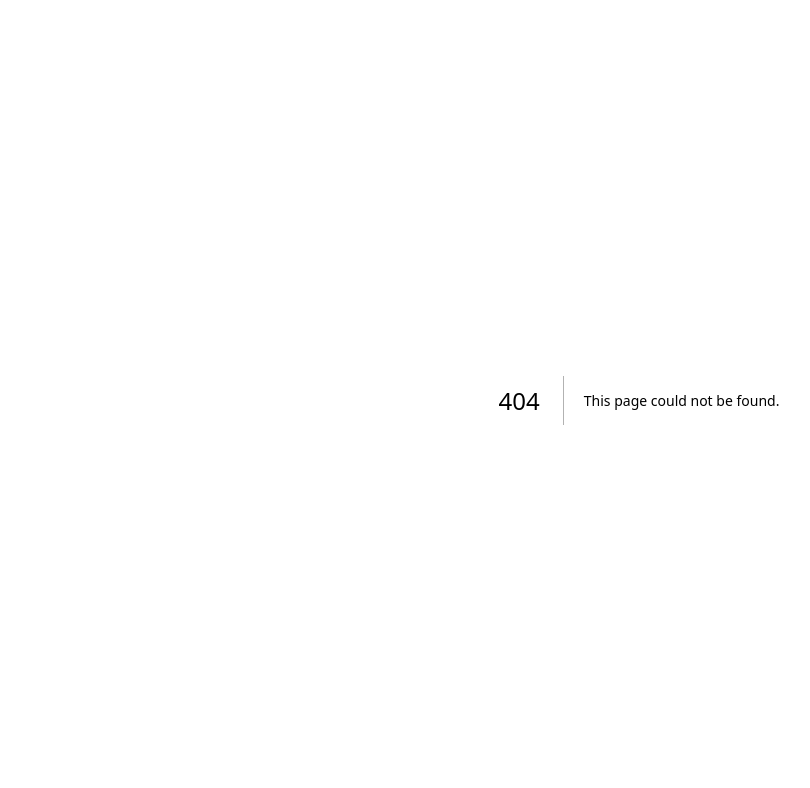
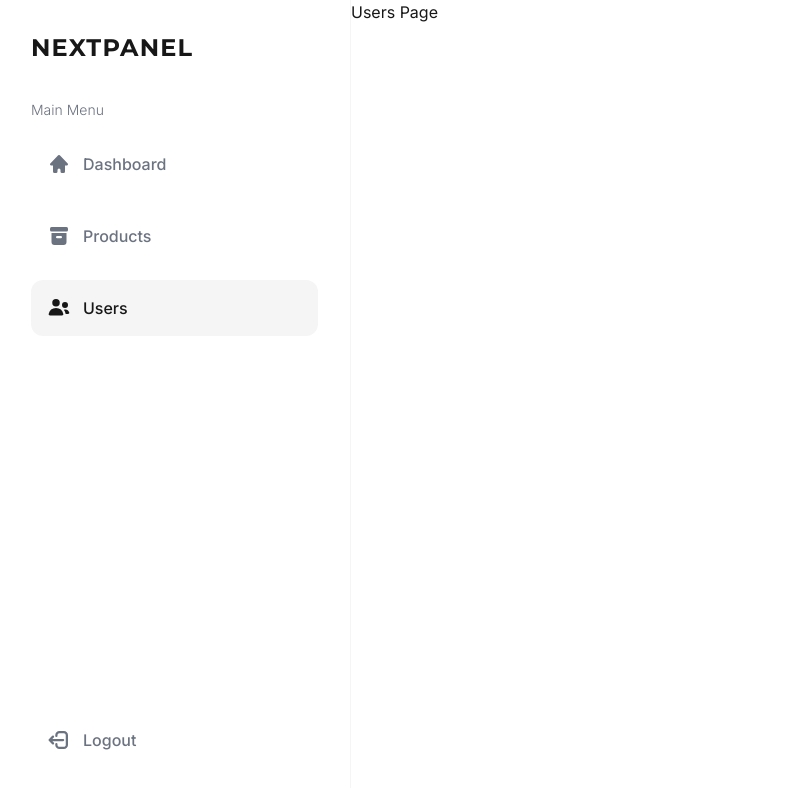
Before and after one commit to laurentiu-m/next-ecommerce-dashboard, a Next.js app: page /users in a window 1280 px wide. Before the commit this address had no page. Shown: the top 788 px of the page, without its empty margins (1-811 px from the left). Built offline with nearby package versions, Linux system fonts and the light colour scheme.

Commit message:
feat: add navigation as sidebar, style the sidebar, add new font for logo, new config for eslint, install heroIcons

```diff
--- a/eslint.config.mjs
+++ b/eslint.config.mjs
@@ -46,7 +46,6 @@ const eslintConfig = [
             },
           ],
           pathGroupsExcludedImportTypes: ["react"],
-          "newlines-between": "always",
           alphabetize: {
             order: "asc",
             caseInsensitive: true,
--- a/package.json
+++ b/package.json
@@ -12,6 +12,7 @@
     "seed": "tsx prisma/seed.ts"
   },
   "dependencies": {
+    "@heroicons/react": "^2.2.0",
     "@prisma/client": "^6.4.1",
     "@tailwindcss/postcss": "^4.0.10",
     "axios": "^1.8.1",
--- /dev/null
+++ b/src/app/dashboard/page.tsx
@@ -0,0 +1,7 @@
+export default function DashboardPage() {
+  return (
+    <div>
+      <h1>Dashboard</h1>
+    </div>
+  );
+}
--- a/src/app/globals.css
+++ b/src/app/globals.css
@@ -40,4 +40,6 @@
   --color-success: var(--tw-success);
   --color-warning: var(--tw-warning);
   --color-danger: var(--tw-danger);
+
+  --spacing-sidebar: 352px;
 }
--- a/src/app/layout.tsx
+++ b/src/app/layout.tsx
@@ -2,7 +2,8 @@ import "./globals.css";
 
 import type { Metadata } from "next";
 
-import { inter } from "@/ui/font";
+import { inter } from "@/ui/fonts";
+import { Sidebar } from "@/ui/navigation/Sidebar";
 
 import { Providers } from "./providers";
 
@@ -20,7 +21,10 @@ export default function RootLayout({
     <html lang="en" suppressHydrationWarning>
       <body className={`${inter.className}`}>
         <Providers>
-          <main>{children}</main>
+          <Sidebar />
+          <main className="ml-sidebar min-h-screen text-foreground bg-background">
+            {children}
+          </main>
         </Providers>
       </body>
     </html>
--- a/src/app/page.tsx
+++ b/src/app/page.tsx
@@ -1,7 +1,5 @@
+import { redirect } from "next/navigation";
+
 export default async function Home() {
-  return (
-    <div>
-      <h1>Home page</h1>
-    </div>
-  );
+  redirect("/dashboard");
 }
--- a/src/app/products/page.tsx
+++ b/src/app/products/page.tsx
@@ -0,0 +1,7 @@
+export default function ProductsPage() {
+  return (
+    <div>
+      <h1>Products Page</h1>
+    </div>
+  );
+}
--- /dev/null
+++ b/src/app/users/page.tsx
@@ -0,0 +1,7 @@
+export default function UsersPage() {
+  return (
+    <div>
+      <h1>Users Page</h1>
+    </div>
+  );
+}
--- a/src/ui/font.ts
+++ /dev/null
@@ -1,3 +0,0 @@
-import { Inter } from "next/font/google";
-
-export const inter = Inter({ subsets: ["latin"] });
--- /dev/null
+++ b/src/ui/fonts.ts
@@ -0,0 +1,4 @@
+import { Inter, Montserrat } from "next/font/google";
+
+export const inter = Inter({ subsets: ["latin"] });
+export const montserrat = Montserrat({ subsets: ["latin"] });
--- /dev/null
+++ b/src/ui/navigation/MenuItems.tsx
@@ -0,0 +1,48 @@
+"use client";
+
+import Link from "next/link";
+import { usePathname } from "next/navigation";
+import { HomeIcon, ArchiveBoxIcon, UsersIcon } from "@heroicons/react/16/solid";
+
+export const menuItems = [
+  {
+    icon: <HomeIcon className="size-6" />,
+    text: "Dashboard",
+    link: "/dashboard",
+  },
+  {
+    icon: <ArchiveBoxIcon className="size-6" />,
+    text: "Products",
+    link: "/products",
+  },
+  {
+    icon: <UsersIcon className="size-6" />,
+    text: "Users",
+    link: "/users",
+  },
+];
+
+export const MenuItems = () => {
+  const pathname = usePathname();
+
+  return (
+    <div className="flex flex-col gap-4">
+      <h5 className="text-sm font-light text-secondary">Main Menu</h5>
+      {menuItems.map((item) => {
+        const isActive = pathname === item.link;
+
+        return (
+          <Link
+            key={item.text}
+            href={item.link}
+            className={`${isActive ? "pointer-events-none bg-surface text-foreground" : "text-secondary cursor-pointer hover:bg-surface hover:text-foreground"} p-4 flex items-center gap-3 rounded-xl group transition-all duration-300`}
+            aria-disabled={isActive}
+          >
+            {item.icon}
+            <h4 className="font-medium">{item.text}</h4>
+          </Link>
+        );
+      })}
+    </div>
+  );
+};
--- /dev/null
+++ b/src/ui/navigation/Sidebar.tsx
@@ -0,0 +1,24 @@
+import { ArrowLeftStartOnRectangleIcon } from "@heroicons/react/16/solid";
+import { montserrat } from "@/ui/fonts";
+import { MenuItems } from "./MenuItems";
+
+export const Sidebar = () => {
+  return (
+    <div className="w-sidebar h-full fixed flex flex-col justify-between bg-background border-r border-surface p-8 text-foreground">
+      <div className="flex flex-col gap-9">
+        <h2
+          className={`uppercase text-2xl tracking-wider font-bold cursor-default ${montserrat.className}`}
+        >
+          NextPanel
+        </h2>
+
+        <MenuItems />
+      </div>
+
+      <div className="flex gap-3 items-center text-secondary rounded-xl p-4 cursor-pointer transition-color duration-300 ease-in-out group hover:bg-surface hover:text-foreground">
+        <ArrowLeftStartOnRectangleIcon className="size-6" />
+        <h4 className="font-medium">Logout</h4>
+      </div>
+    </div>
+  );
+};
```
Also changed, not shown: 1 other file (tests, documents, lock files or other folders).
